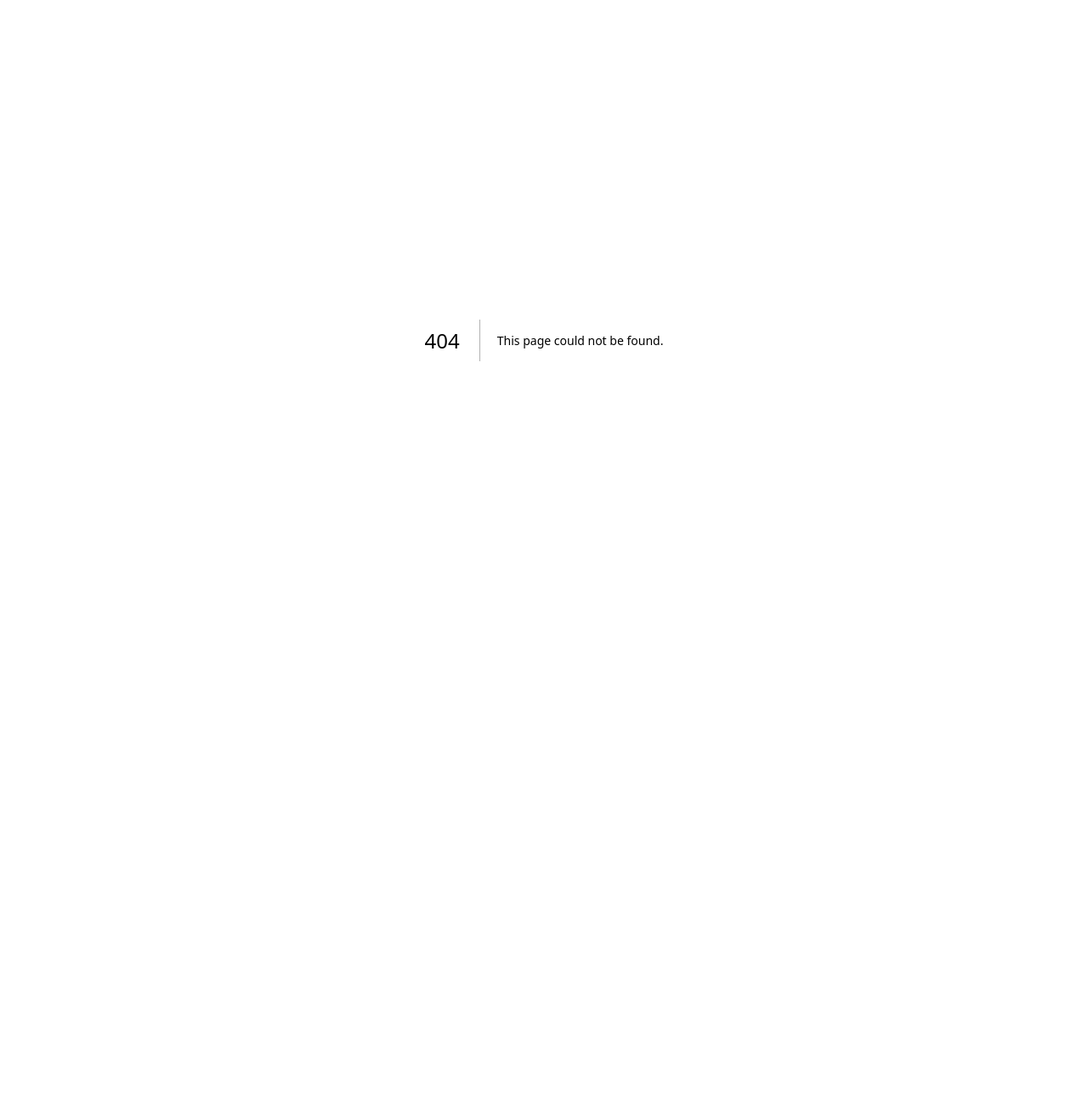
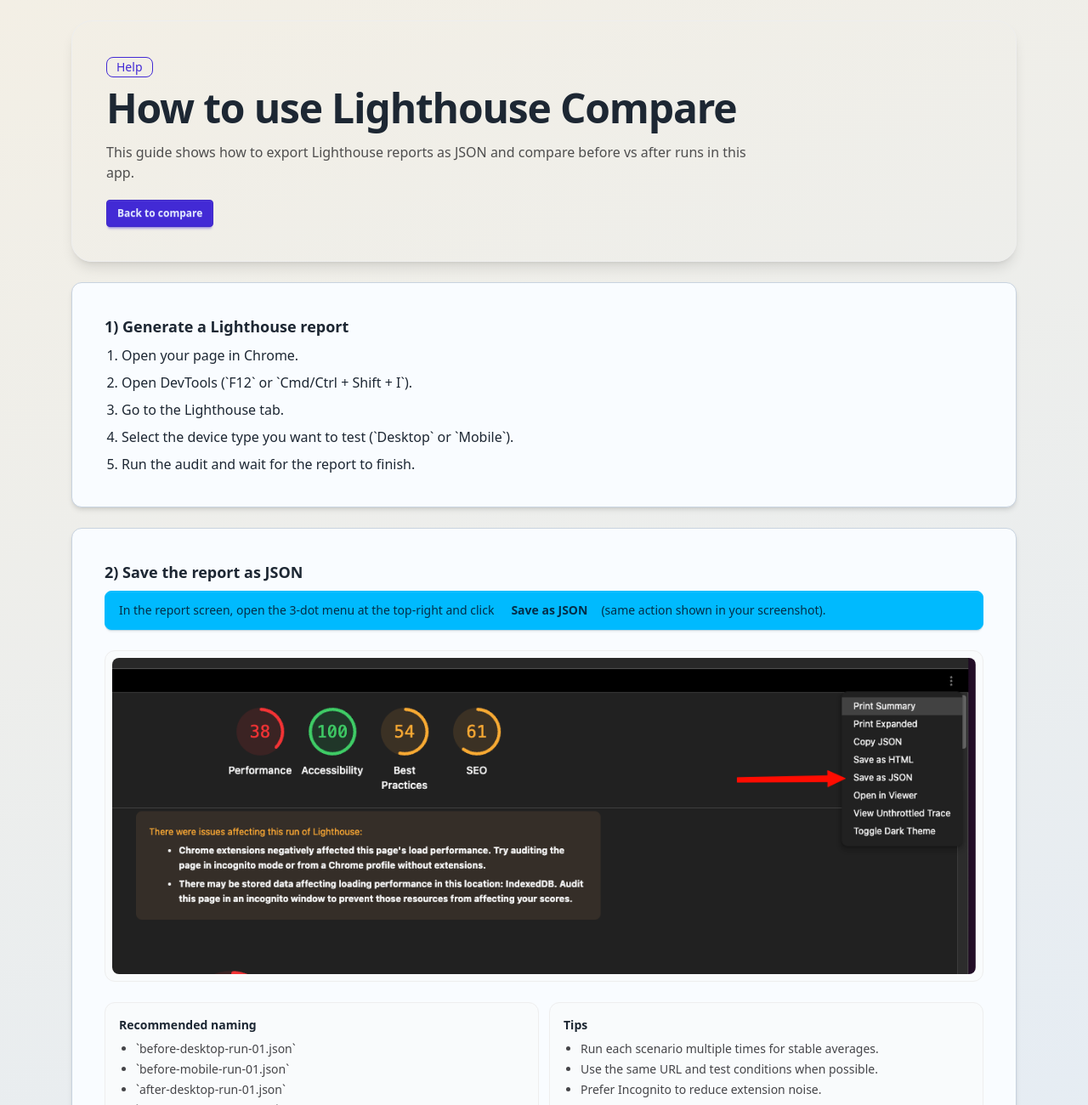
Before and after one commit to lai32290/lighthouse-compare, a Next.js app: page /help in a window 1280 px wide. Before the commit this address had no page. Shown: the top 1300 px of the page at 85% size. Before the commit the page ends 800 px from the top, so only its background shows below. Built offline with nearby package versions, Linux system fonts and the light colour scheme.

Commit message:
docs: add help page with Lighthouse JSON guide
Create a dedicated Help page with step-by-step instructions, include the Save as JSON screenshot, and add a quick link from the main dashboard.

```diff
--- /dev/null
+++ b/app/help/page.tsx
@@ -0,0 +1,98 @@
+import Link from "next/link";
+import Image from "next/image";
+
+export default function HelpPage() {
+  return (
+    <main className="page pb-10">
+      <section className="hero-bg rounded-3xl border border-base-300 p-6 shadow-lg md:p-10">
+        <div className="badge badge-primary badge-outline">Help</div>
+        <h1 className="mt-3 text-3xl font-semibold tracking-tight md:text-5xl">
+          How to use Lighthouse Compare
+        </h1>
+        <p className="mt-4 max-w-3xl text-sm text-base-content/75 md:text-base">
+          This guide shows how to export Lighthouse reports as JSON and compare
+          before vs after runs in this app.
+        </p>
+        <div className="mt-5 flex flex-wrap gap-2">
+          <Link href="/" className="btn btn-primary btn-sm">
+            Back to compare
+          </Link>
+        </div>
+      </section>
+
+      <section className="card mt-6 border border-base-300 bg-base-100 shadow-md">
+        <div className="card-body p-5 md:p-6">
+          <h2 className="card-title">1) Generate a Lighthouse report</h2>
+          <ol className="list-decimal space-y-2 pl-5 text-sm md:text-base">
+            <li>Open your page in Chrome.</li>
+            <li>Open DevTools (`F12` or `Cmd/Ctrl + Shift + I`).</li>
+            <li>Go to the Lighthouse tab.</li>
+            <li>
+              Select the device type you want to test (`Desktop` or `Mobile`).
+            </li>
+            <li>Run the audit and wait for the report to finish.</li>
+          </ol>
+        </div>
+      </section>
+
+      <section className="card mt-6 border border-base-300 bg-base-100 shadow-md">
+        <div className="card-body p-5 md:p-6">
+          <h2 className="card-title">2) Save the report as JSON</h2>
+          <div className="alert alert-info text-sm">
+            In the report screen, open the 3-dot menu at the top-right and click
+            <b className="ml-1">Save as JSON</b> (same action shown in your screenshot).
+          </div>
+          <figure className="mt-4 overflow-hidden rounded-xl border border-base-300 bg-base-200/40 p-2">
+            <Image
+              src="/help/lighthouse-save-as-json.png"
+              alt="Lighthouse report menu highlighting Save as JSON"
+              width={1190}
+              height={430}
+              className="h-auto w-full rounded-lg"
+            />
+          </figure>
+          <div className="mt-4 grid gap-3 md:grid-cols-2">
+            <div className="rounded-xl border border-base-300 bg-base-200/40 p-4">
+              <div className="text-sm font-semibold">Recommended naming</div>
+              <ul className="mt-2 list-disc space-y-1 pl-5 text-sm text-base-content/80">
+                <li>`before-desktop-run-01.json`</li>
+                <li>`before-mobile-run-01.json`</li>
+                <li>`after-desktop-run-01.json`</li>
+                <li>`after-mobile-run-01.json`</li>
+              </ul>
+            </div>
+            <div className="rounded-xl border border-base-300 bg-base-200/40 p-4">
+              <div className="text-sm font-semibold">Tips</div>
+              <ul className="mt-2 list-disc space-y-1 pl-5 text-sm text-base-content/80">
+                <li>Run each scenario multiple times for stable averages.</li>
+                <li>Use the same URL and test conditions when possible.</li>
+                <li>Prefer Incognito to reduce extension noise.</li>
+              </ul>
+            </div>
+          </div>
+        </div>
+      </section>
+
+      <section className="card mt-6 border border-base-300 bg-base-100 shadow-md">
+        <div className="card-body p-5 md:p-6">
+          <h2 className="card-title">3) Upload and compare</h2>
+          <ul className="list-disc space-y-2 pl-5 text-sm md:text-base">
+            <li>
+              Upload one complete pair to compare only one device:
+              `Before Desktop + After Desktop` or `Before Mobile + After Mobile`.
+            </li>
+            <li>
+              You can also upload both devices together to compare Desktop and Mobile
+              in the same run.
+            </li>
+            <li>
+              Drop JSON files directly or drop/select a folder to import JSON files
+              automatically.
+            </li>
+            <li>Click <b>Compare results</b>.</li>
+          </ul>
+        </div>
+      </section>
+    </main>
+  );
+}
--- a/app/page.tsx
+++ b/app/page.tsx
@@ -1,6 +1,7 @@
 "use client";
 
 import type { InputHTMLAttributes } from "react";
+import Link from "next/link";
 import { useMemo, useRef, useState } from "react";
 
 type LighthouseReport = {
@@ -696,6 +697,11 @@ export default function Home() {
           Upload desktop and mobile JSON reports for before and after. We generate
           summary cards, per-run charts, and comparison tables.
         </p>
+        <div className="mt-5">
+          <Link href="/help" className="btn btn-outline btn-sm">
+            How to get JSON reports
+          </Link>
+        </div>
       </section>
 
       <section className="card mt-6 border border-base-300 bg-base-100/90 shadow-md backdrop-blur animate-enter-delayed">
```
Also changed, not shown: public/help/lighthouse-save-as-json.png (added).
